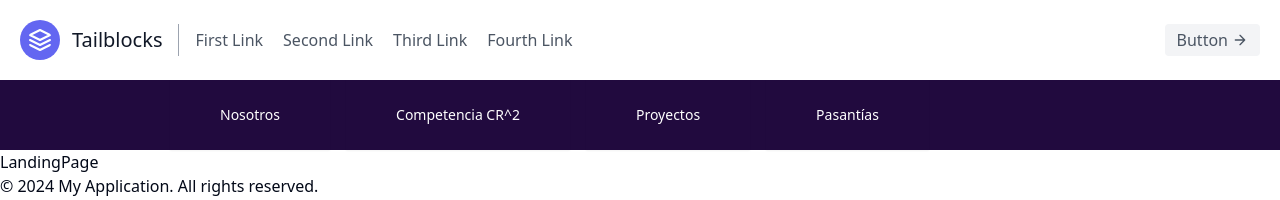
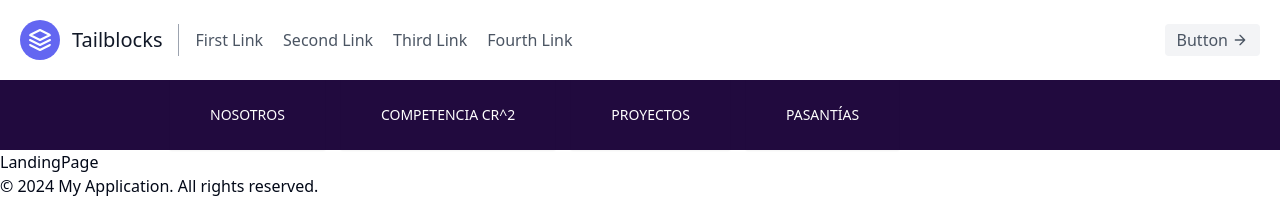
Before and after one commit to fablab-UV/fablab-WEB, a Next.js app: page / in a window 1280 px wide. Shown: the top 200 px of the page. Built offline with nearby package versions, Linux system fonts and the light colour scheme.

Commit message:
Cambios en el dropdown y agregar la barra a lo largo de la pagina

```diff
--- a/src/layouts/Main-Layout/components/navbar/NavBar.tsx
+++ b/src/layouts/Main-Layout/components/navbar/NavBar.tsx
@@ -9,30 +9,31 @@ const NavBar: React.FC = () => {
   let timeoutId: NodeJS.Timeout;
 
   const menuItems = [
-    { name: 'Nosotros', href: '/' , subItems: [
-      { name: 'Equipo', href: '/Nosotros/Equipo'},
-      { name: 'Alianzas', href: '/Nosotros/Alianzas' },
+    { name: 'NOSOTROS', href: '/', subItems: [
+      { name: 'EQUIPO', href: '/Nosotros/Equipo' },
+      { name: 'ALIANZAS', href: '/Nosotros/Alianzas' },
     ]},
-    { name: 'Competencia CR^2', href: '/Competencia' },
-    { name: 'Proyectos', href: '/Proyectos', subItems: [
-      { name: 'Noticias y Publicaciones', href: '/Proyectos/Noticias+Publicaciones' },
-      { name: 'Contacto', href: '/Proyectos/Contacto' },
+    { name: 'COMPETENCIA CR^2', href: '/Competencia' },
+    { name: 'PROYECTOS', href: '/Proyectos', subItems: [
+      { name: 'NOTICIAS Y PUBLICACIONES', href: '/Proyectos/Noticias+Publicaciones' },
+      { name: 'CONTACTO', href: '/Proyectos/Contacto' },
     ]},
-    { name: 'Pasantías', href: '/Pasantías' },
+    { name: 'PASANTÍAS', href: '/Pasantías' },
   ];
 
-  // Manejar la activación del hover
   const handleMouseEnter = (item: string) => {
-    clearTimeout(timeoutId);  // Limpia cualquier timeout previo
-    setHoveredItem(item);     // Muestra el menú desplegable
+    clearTimeout(timeoutId);
+    setHoveredItem(item);
   };
 
-  // Manejar la desactivación con un pequeño retraso
   const handleMouseLeave = () => {
-    timeoutId = setTimeout(() => setHoveredItem(null), 300);  // Oculta después de 300ms
+    timeoutId = setTimeout(() => setHoveredItem(null), 300);
   };
+
+  const currentItem = menuItems.find(item => item.name === hoveredItem);
+
   return (
-    <nav className="bg-[#210a3e] w-full h-[70px] flex items-center justify-between px-[170px]">
+    <nav className="bg-[#210a3e] h-[70px] flex items-center justify-between px-[170px] relative">
       <div className="flex space-x-4">
         {menuItems.map(item => (
           <div
@@ -44,38 +45,38 @@ const NavBar: React.FC = () => {
             <Button
               variant="secondary"
               asChild
-              className={`px-[50px] h-[70px] transition-transform duration-100 rounded-none
+              className={`px-[40px] h-[70px] transition-transform duration-200 rounded-none
                 ${hoveredItem === item.name ? ' !bg-white text-[#210a3e]' : 'bg-[#210a3e] text-white'}`}
             >
               <Link href={item.href}>{item.name}</Link>
             </Button>
 
-
-            {/* Mostrar subítems al hacer hover */}
             {hoveredItem === item.name && item.subItems && (
-              <div className="absolute top-full left-0 mt-2 bg-white"
-              onMouseEnter={() => clearTimeout(timeoutId)}  // Mantiene abierto si estás sobre el menú
-              onMouseLeave={handleMouseLeave}               // Se oculta si sales del menú
-              >
-                {item.subItems.map(subItem => (
-                  <Button
-                    key={subItem.name}
-                    variant="secondary"
-                    asChild
-                    className="flex justify-center items-center w-full px-20 py-10 hover:bg-[#210a3e] hover:text-white rounded-none"
-                    style={{ lineHeight: 'normal' }}
-                  >
-                    <Link href={subItem.href} className="flex-1 text-center">
-                      {subItem.name}
+              <div className="absolute left-0 right-0 top-[60px] bg-white z-10">
+                <div className="flex flex-col">
+                  {item.subItems.map(subItem => (
+                    <Link key={subItem.name} href={subItem.href} passHref>
+                      <div className="flex justify-start px-4 py-2 cursor-pointer z-10 whitespace-nowrap" >
+                        <span className="text-[#210a3e] hover:text-[#0d0d0d] transition-colors duration-300 hover:font-bold text-xs ml-6 ">
+                          {subItem.name}
+                        </span>
+                      </div>
                     </Link>
-                  </Button>
-                ))}
-
+                  ))}
+                </div>
               </div>
             )}
           </div>
         ))}
       </div>
+
+      {/* Barra azul que se extiende por todo el ancho de la pantalla */}
+      {hoveredItem && currentItem && currentItem.subItems && (
+        <div
+          className="fixed inset-x-0 top-[140px] bg-white z-9"
+          style={{ height: `${currentItem.subItems.length * 35}px` }}
+        />
+      )}
     </nav>
   );
 }
```
